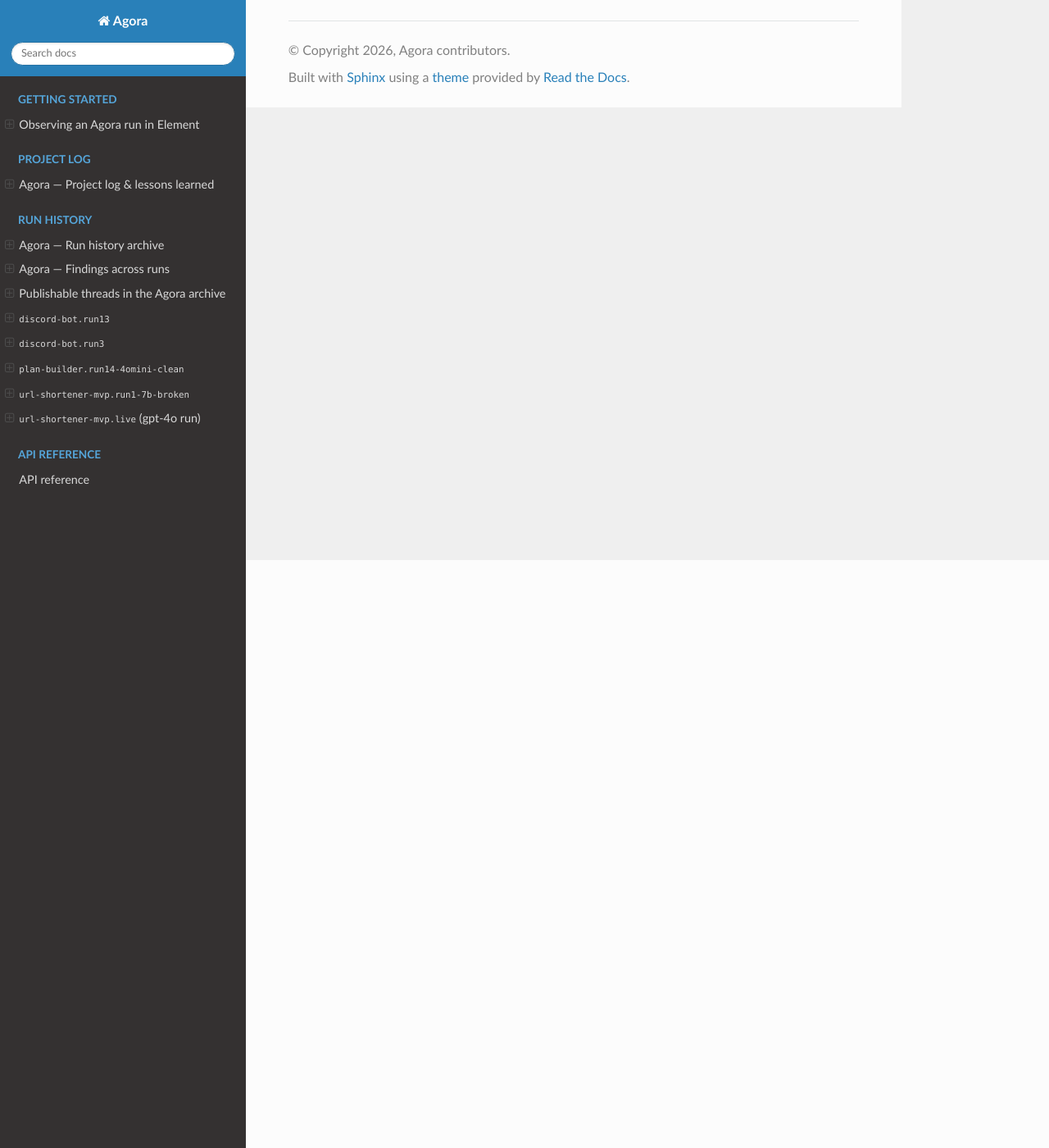
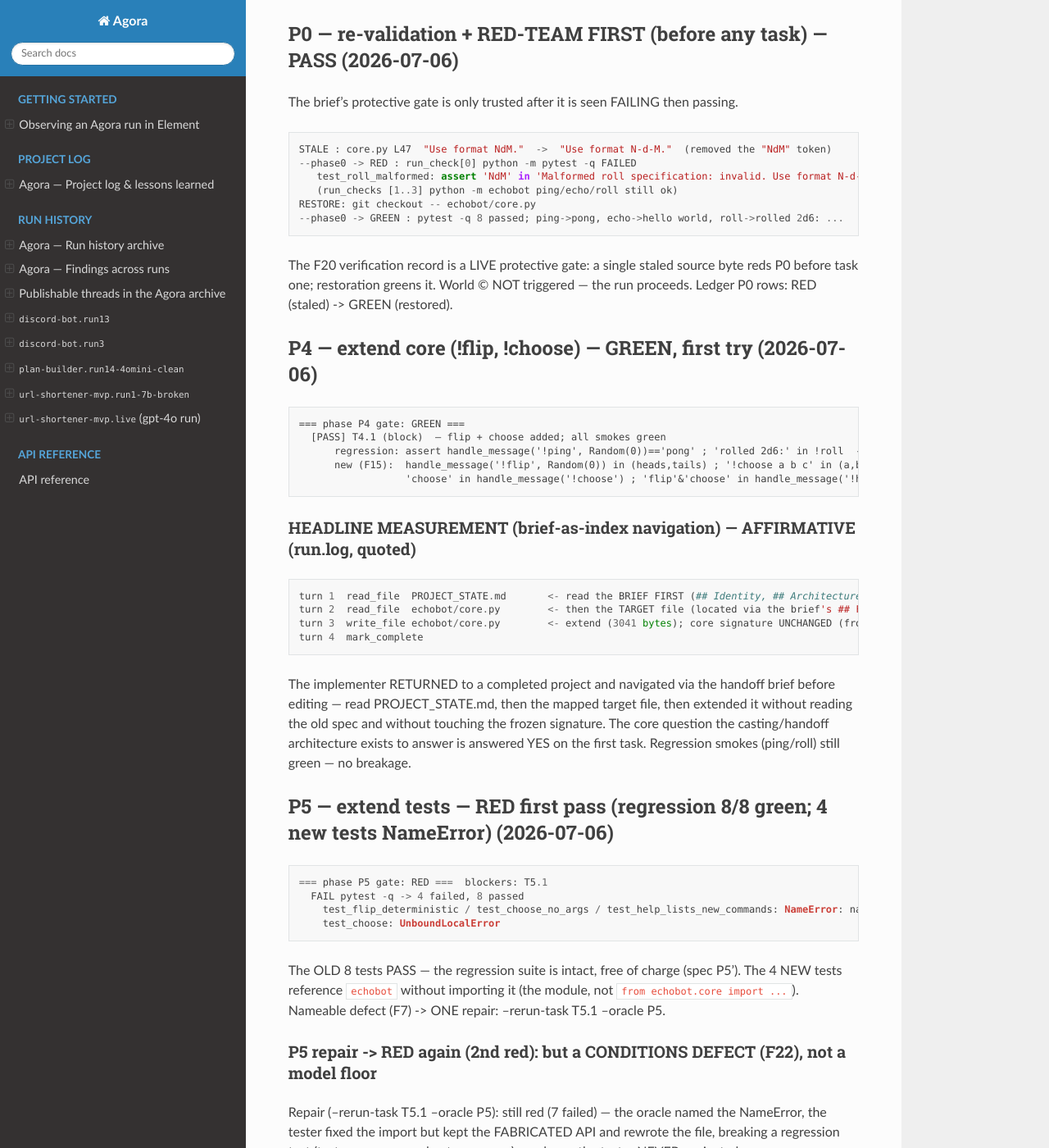
Before and after one commit to fabs133/agora, a Sphinx documentation site: the page built from docs/runs/integration-run-3/session-log.md, in a window 1280 px wide and 1400 px high, scrolled down 717 px. Shown: the whole window at 82% size. Built offline with Sphinx 7.4.7 and the Read the Docs theme 3.1.0, drawn with Linux system fonts in a browser that asks for light colours; some of the changed text lies outside the part shown.

Commit message:
fix(integration): run-3 F22 — extend the navigation/map-pointer + real API to the tester tasks
P5 double-red root cause: the brownfield flow carried the map-pointer + frozen signature to the
IMPL tasks (which navigated the brief correctly) but NOT the TESTER tasks. With no pointer and no
inline API, the tester never read PROJECT_STATE.md/core.py and fabricated a non-existent
`echobot.core.execute_command(text, random=...)` (real API: handle_message(text, rng)). F6/F8
spec-channel starvation recurring tester-side — a verified CONDITIONS defect (model exonerated).
Fix: T5.1 and T6.2 gain the map-pointer line + the real handle_message(text, rng) signature inline.
Re-establish P5 under the conditions-defect rule (no budget). Finding F22: navigation discipline
must cover every editing seat, not just the implementer.

Co-Authored-By: Claude Opus 4.8 (1M context) <noreply@anthropic.com>

````diff
--- a/docs/runs/integration-run-3/session-log.md
+++ b/docs/runs/integration-run-3/session-log.md
@@ -21,3 +21,68 @@ form) -> execute each run_check in the project dir -> write a P0 PhaseGateRecord
 (mechanical-marked) -> print the standard gate report. Unit test: a fixture artifact
 with one passing + one failing check -> the P0 record reflects BOTH (gate red, both
 run_check records captured). --status surfaces the ledger-only P0 ahead of the task phases.
+
+## P0 — re-validation + RED-TEAM FIRST (before any task) — PASS (2026-07-06)
+The brief's protective gate is only trusted after it is seen FAILING then passing.
+```
+STALE : core.py L47  "Use format NdM."  ->  "Use format N-d-M."  (removed the "NdM" token)
+--phase0 -> RED : run_check[0] python -m pytest -q FAILED
+   test_roll_malformed: assert 'NdM' in 'Malformed roll specification: invalid. Use format N-d-M.'  -> AssertionError
+   (run_checks [1..3] python -m echobot ping/echo/roll still ok)
+RESTORE: git checkout -- echobot/core.py
+--phase0 -> GREEN : pytest -q 8 passed; ping->pong, echo->hello world, roll->rolled 2d6: ...
+```
+The F20 verification record is a LIVE protective gate: a single staled source byte reds
+P0 before task one; restoration greens it. World (c) NOT triggered — the run proceeds.
+Ledger P0 rows: RED (staled) -> GREEN (restored).
+
+## P4 — extend core (!flip, !choose) — GREEN, first try (2026-07-06)
+```
+=== phase P4 gate: GREEN ===
+  [PASS] T4.1 (block)  — flip + choose added; all smokes green
+      regression: assert handle_message('!ping', Random(0))=='pong' ; 'rolled 2d6:' in !roll  -> ok
+      new (F15):  handle_message('!flip', Random(0)) in (heads,tails) ; '!choose a b c' in (a,b,c) ;
+                  'choose' in handle_message('!choose') ; 'flip'&'choose' in handle_message('!help')  -> ok
+```
+### HEADLINE MEASUREMENT (brief-as-index navigation) — AFFIRMATIVE (run.log, quoted)
+```
+turn 1  read_file  PROJECT_STATE.md       <- read the BRIEF FIRST (## Identity, ## Architecture & invariants...)
+turn 2  read_file  echobot/core.py        <- then the TARGET file (located via the brief's ## File map)
+turn 3  write_file echobot/core.py        <- extend (3041 bytes); core signature UNCHANGED (frozen)
+turn 4  mark_complete
+```
+The implementer RETURNED to a completed project and navigated via the handoff brief before
+editing — read PROJECT_STATE.md, then the mapped target file, then extended it without
+reading the old spec and without touching the frozen signature. The core question the
+casting/handoff architecture exists to answer is answered YES on the first task. Regression
+smokes (ping/roll) still green — no breakage.
+
+## P5 — extend tests — RED first pass (regression 8/8 green; 4 new tests NameError) (2026-07-06)
+```
+=== phase P5 gate: RED ===  blockers: T5.1
+  FAIL pytest -q -> 4 failed, 8 passed
+    test_flip_deterministic / test_choose_no_args / test_help_lists_new_commands: NameError: name 'echobot'
+    test_choose: UnboundLocalError
+```
+The OLD 8 tests PASS — the regression suite is intact, free of charge (spec P5'). The 4 NEW
+tests reference `echobot` without importing it (the module, not `from echobot.core import ...`).
+Nameable defect (F7) -> ONE repair: --rerun-task T5.1 --oracle P5.
+
+### P5 repair -> RED again (2nd red): but a CONDITIONS DEFECT (F22), not a model floor
+Repair (--rerun-task T5.1 --oracle P5): still red (7 failed) — the oracle named the NameError,
+the tester fixed the import but kept the FABRICATED API and rewrote the file, breaking a
+regression test (test_non_command_returns_none). run.log — the tester NEVER navigated:
+```
+attempt 1: edit_file_append tests/test_core.py (4 tests calling echobot.core.execute_command(text, random=...)) -> mark_complete
+repair:    write_file force tests/test_core.py ("from echobot import core # Assuming...") -> still execute_command
+```
+No read_file of PROJECT_STATE.md or core.py in either attempt. The tester INVENTED
+`execute_command(text, random=...)` — the real API is `handle_message(text, rng)`.
+**F22 — the navigation/map-pointer discipline must cover EVERY editing seat, not just the
+implementer.** The brownfield flow carried the map-pointer + frozen signature to the IMPL
+tasks (T4.1/T6.1 — which navigated correctly) but NOT to the TESTER tasks (T5.1/T6.2). With
+no pointer and no inline API, the tester fabricated — run-1's F6/F8 spec-channel starvation,
+recurring TESTER-side. The model is exonerated (run-1 doctrine); this is a VERIFIED CONDITIONS
+DEFECT. Per the standing rule, fix the condition + re-establish (no budget): add the map-pointer
+line + the real `handle_message(text, rng)` signature to T5.1 and T6.2. (The headline navigation
+measurement, by its ABSENCE in the tester seat, produced the fabrication — a clean instrument result.)
````
Also changed, not shown: 1 other file.
